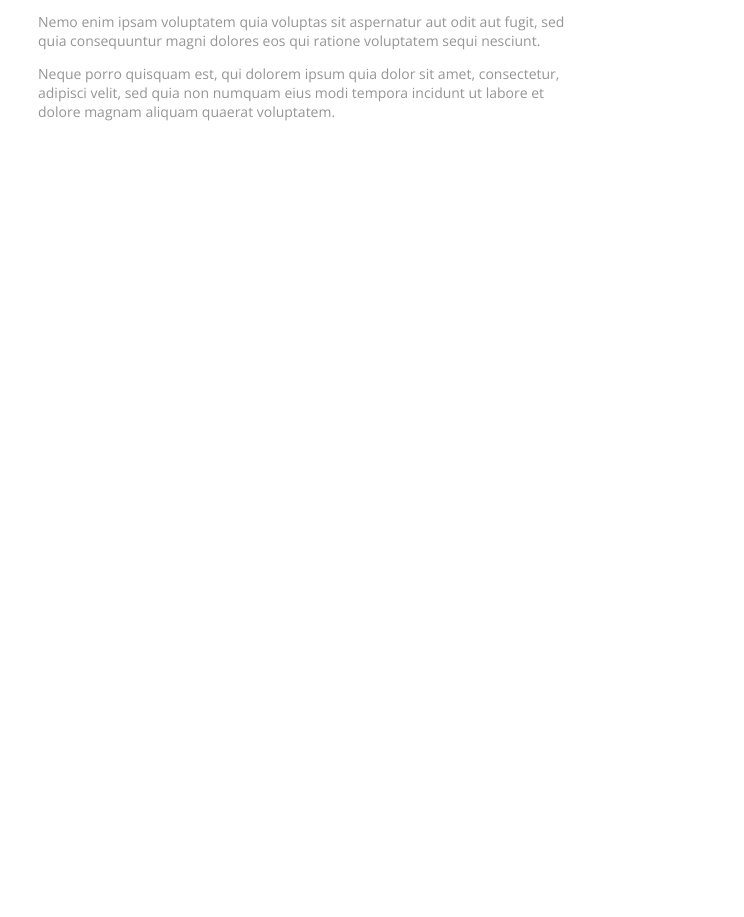
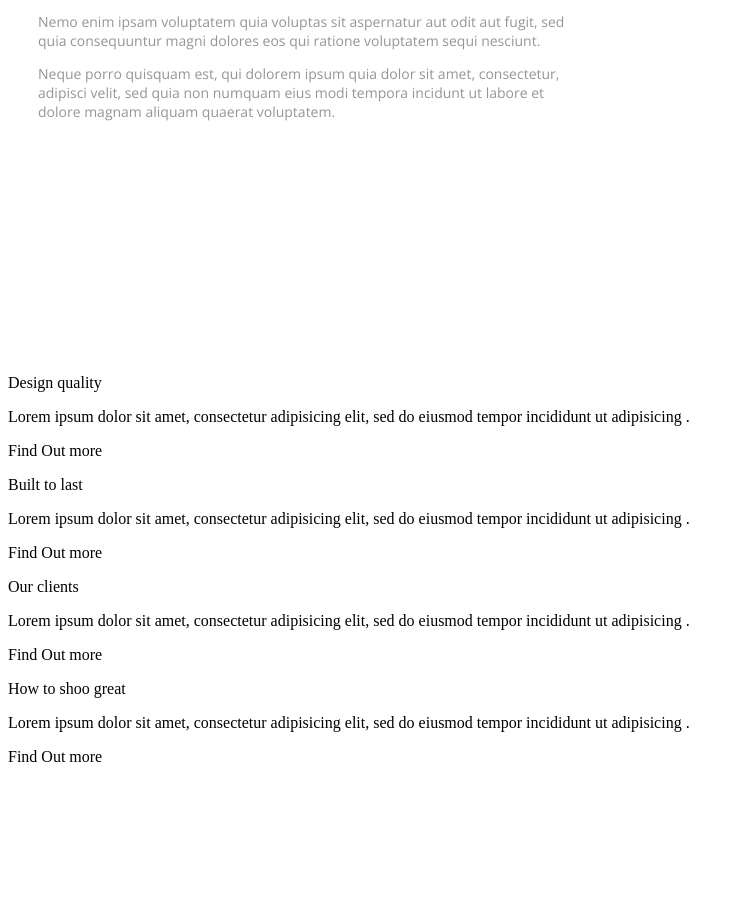
Before and after one commit to elena-karasyova/gb, a plain HTML site: page lesson7/index.html in a window 1280 px wide. Shown: the part 1715-2632 px from the top of the page, without its empty margins (0-744 px from the left). Before the commit the page ends 2081 px from the top, so only its background shows below. Drawn offline with nearby package versions, Linux system fonts and the light colour scheme.

Commit message:
Create html-code for BOX

```diff
--- a/lesson7/css/style.css
+++ b/lesson7/css/style.css
@@ -36,8 +36,8 @@ header>div>p:nth-child(2){
     background-color: white;
 }
 
-main >.text > div:nth-child(1),
-main >.text>div:nth-child(2){
+#text > div:nth-child(1),
+#text>div:nth-child(2){
     vertical-align:top;
     display: inline-block;
     width: 550px;
@@ -49,13 +49,22 @@ main >.text>div:nth-child(2){
     font-weight: 400;
     color: #959595;
 }
-main >.text > div:nth-child(1)>p:nth-child(1){
+#text > div:nth-child(1)>p:nth-child(1){
     font-family: 'Open Sans', sans-serif;
     font-size: 35px;
     font-weight: 300;
     color: #222626;
 }
-main >.text>div:nth-child(2){
+#text>div:nth-child(2){
     margin-left: 30px;
     padding-top: 175px;
 }
+
+#box {
+    width: 1485px;
+    height: 556px;
+}
+
+#box_1row {
+    display: inline-block;
+}
--- a/lesson7/index.html
+++ b/lesson7/index.html
@@ -18,7 +18,7 @@
         </div>
     </header>
     <main>
-        <section class="text">
+        <section id="text">
             <div>
                 <p>Start something new</p>
                 <p>Lorem ipsum dolor sit amet, consectetur adipisicing elit,
@@ -44,6 +44,34 @@
                      ut labore et dolore magnam aliquam quaerat voluptatem.</p>
             </div>
         </section>
+        <section id="box">
+            <div id="box_1row">
+                <div>
+                    <p class="box_caption">Design quality</p>
+                    <p class="box_content">Lorem ipsum dolor sit amet, consectetur adipisicing elit, sed do eiusmod
+                        tempor incididunt ut adipisicing .</p>
+                    <a class="box_link">Find Out more </a>
+                </div>
+                <div>
+                    <p class="box_caption">Built to last</p>
+                    <p class="box_content">Lorem ipsum dolor sit amet, consectetur adipisicing elit, sed do eiusmod
+                        tempor incididunt ut adipisicing .</p>
+                    <a class="box_link">Find Out more </a>
+                </div>
+                <div>
+                    <p class="box_caption">Our clients</p>
+                    <p class="box_content">Lorem ipsum dolor sit amet, consectetur adipisicing elit, sed do eiusmod
+                        tempor incididunt ut adipisicing .</p>
+                    <a class="box_link">Find Out more </a>
+                </div>
+                <div>
+                    <p class="box_caption">How to shoo great</p>
+                    <p class="box_content">Lorem ipsum dolor sit amet, consectetur adipisicing elit, sed do eiusmod
+                        tempor incididunt ut adipisicing .</p>
+                    <a class="box_link">Find Out more </a>
+                </div>
+            </div>
+        </section>
     </main>
     <footer>
 
```
